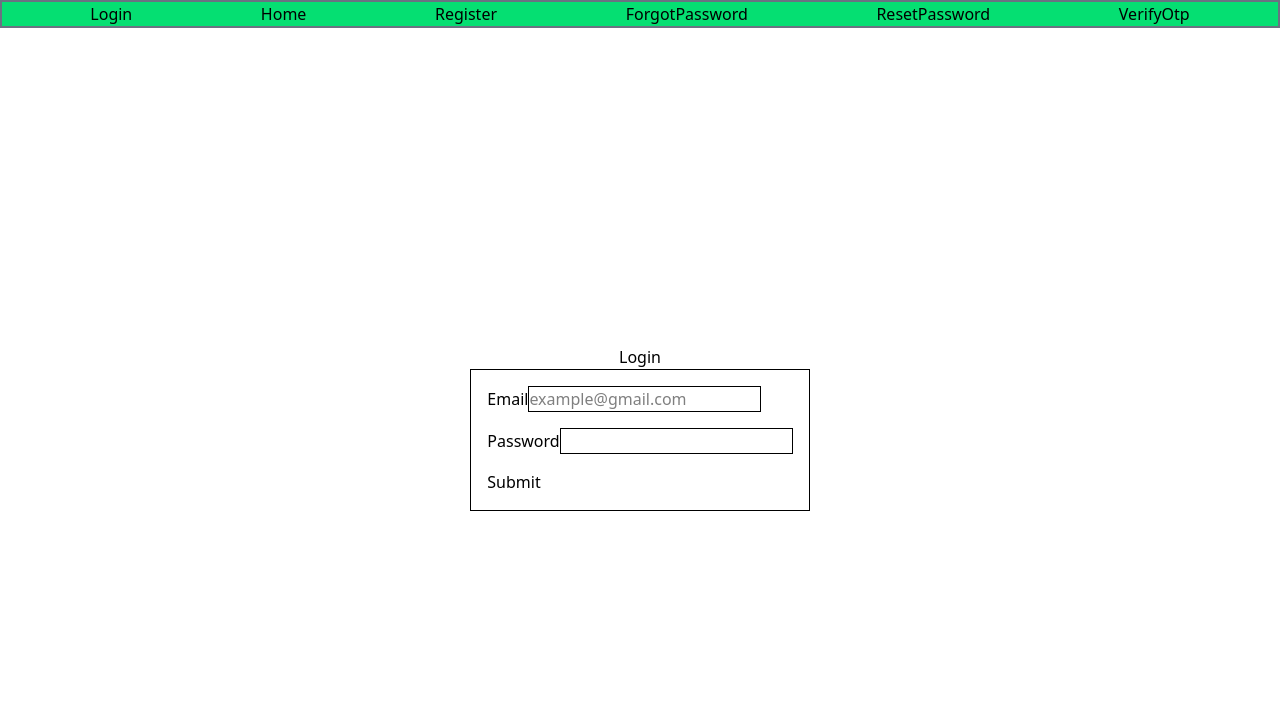
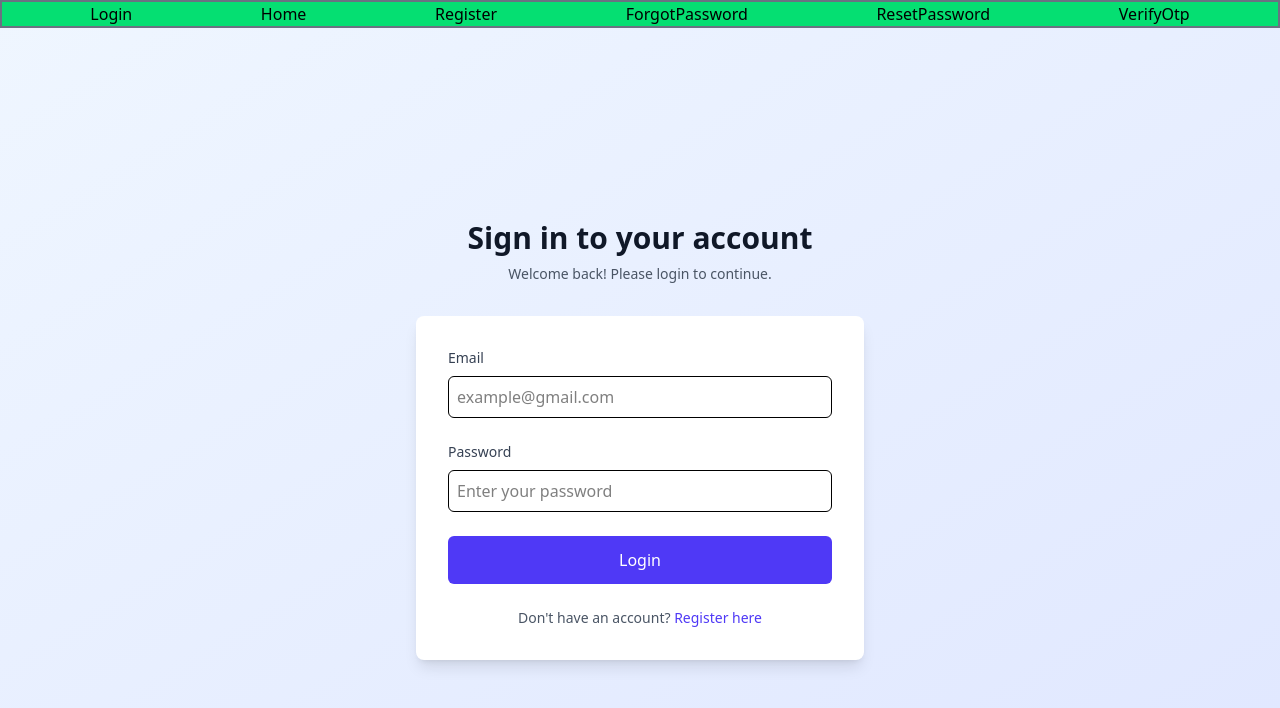
Before and after one commit to DeepSon1110/E-commerce, a React (Vite) app in the folder Frontend/: page /login in a window 1280 px wide. Shown: the top 708 px of the page. Built offline with nearby package versions, Linux system fonts and the light colour scheme.

Commit message:
feat: Refactor Login and Register pages to use TextField component for improved form handling

```diff
--- a/Frontend/src/components/TextField.jsx
+++ b/Frontend/src/components/TextField.jsx
@@ -10,10 +10,12 @@ const TextField = ({
   type = "text",
 }) => {
   return (
-    <div className="flex gap-3">
-      <label htmlFor={id}>{label}</label>
+    <div className="flex flex-col gap-1 w-full">
+      <label htmlFor={id} className="text-sm font-medium text-gray-700 mb-1">
+        {label}
+      </label>
       <input
-        className='"border border-gray-600 rounded p-2'
+        className="border border-gray-300 rounded-md p-2 focus:outline-none focus:ring-2 focus:ring-indigo-400 transition w-full"
         type={type}
         id={id}
         placeholder={placeholder}
--- a/Frontend/src/pages/Login.jsx
+++ b/Frontend/src/pages/Login.jsx
@@ -1,4 +1,5 @@
 import { useState } from "react";
+import TextField from "../components/TextField.jsx";
 
 const Login = () => {
   const [email, setEmail] = useState("");
@@ -16,7 +17,6 @@ const Login = () => {
       const data = await res.json();
       if (res.ok) {
         alert("Login successful!");
-        // Optionally redirect or set user state here
       } else {
         alert(data.message || "Login failed");
       }
@@ -26,44 +26,55 @@ const Login = () => {
   };
 
   return (
-    <>
-      <div className="h-screen flex flex-col items-center justify-center">
-        <div>Login</div>
-        <div>
-          <form
-            onSubmit={handleSubmit}
-            className="p-4 border flex flex-col gap-4 items-start"
-          >
-            {/* Email */}
-            <div>
-              <label htmlFor="email">Email</label>
-              <input
-                type="text"
+    <div className="min-h-screen flex items-center justify-center bg-gradient-to-br from-blue-50 to-indigo-100">
+      <div className="max-w-md w-full space-y-8">
+        <div className="text-center">
+          <h2 className="mt-6 text-3xl font-extrabold text-gray-900">
+            Sign in to your account
+          </h2>
+          <p className="mt-2 text-sm text-gray-600">
+            Welcome back! Please login to continue.
+          </p>
+        </div>
+        <div className="bg-white rounded-lg shadow-lg p-8">
+          <form onSubmit={handleSubmit} className="space-y-6">
+            <TextField
+              label="Email"
               id="email"
               placeholder="example@gmail.com"
               value={email}
               onChange={(e) => setEmail(e.target.value)}
+              type="email"
             />
-            </div>
-
-            {/* Password */}
-            <div>
-              <label htmlFor="password">Password</label>
-              <input
-                type="password"
+            <TextField
+              label="Password"
               id="password"
-                placeholder=""
+              placeholder="Enter your password"
               value={password}
               onChange={(e) => setPassword(e.target.value)}
+              type="password"
             />
+            <button
+              type="submit"
+              className="w-full py-3 px-4 rounded-md text-white bg-indigo-600 hover:bg-indigo-700 font-medium transition duration-200"
+            >
+              Login
+            </button>
+            <div className="text-center">
+              <p className="text-sm text-gray-600">
+                Don't have an account?{" "}
+                <a
+                  href="/register"
+                  className="font-medium text-indigo-600 hover:text-indigo-500 transition duration-200"
+                >
+                  Register here
+                </a>
+              </p>
             </div>
-
-            {/* Submit button */}
-            <button type="submit">Submit</button>
           </form>
         </div>
       </div>
-    </>
+    </div>
   );
 };
 
--- a/Frontend/src/pages/Register.jsx
+++ b/Frontend/src/pages/Register.jsx
@@ -2,12 +2,11 @@ import { useState } from "react";
 import TextField from "../components/TextField.jsx";
 
 const Register = () => {
+  const [userName, setUserName] = useState("");
   const [email, setEmail] = useState("");
+  const [phone, setPhone] = useState("");
   const [password, setPassword] = useState("");
   const [confirmPassword, setConfirmPassword] = useState("");
-  const [userName, setUserName] = useState("");
-  const [phone, setPhone] = useState("");
-
 
   const registerField = [
     {
@@ -54,7 +53,6 @@ const Register = () => {
 
   const handleSubmit = async (e) => {
     e.preventDefault();
-    console.log(FormData)
     try {
       const res = await fetch("http://localhost:4000/api/auth/register", {
         method: "POST",
@@ -64,7 +62,6 @@ const Register = () => {
       const data = await res.json();
       if (res.ok) {
         alert("Registration successful!");
-        // Optionally redirect to login page
       } else {
         alert(data.message || "Registration failed");
       }
@@ -74,7 +71,7 @@ const Register = () => {
   };
 
   return (
-    <div className="min-h-screen bg-gradient-to-br from-blue-50 to-indigo-100 flex items-center justify-center py-12 px-4 sm:px-6 lg:px-8">
+    <div className="min-h-screen flex items-center justify-center bg-gradient-to-br from-blue-50 to-indigo-100">
       <div className="max-w-md w-full space-y-8">
         {/* Header */}
         <div className="text-center">
@@ -102,16 +99,13 @@ const Register = () => {
                   type={field.type}
                 />
               ))}
-
             </div>
-
-
 
             {/* Submit Button */}
             <div>
               <button
                 type="submit"
-                className="group relative w-full flex justify-center py-3 px-4 border border-transparent text-sm font-medium rounded-md text-white bg-indigo-600 hover:bg-indigo-700 focus:outline-none focus:ring-2 focus:ring-offset-2 focus:ring-indigo-500 transition duration-200 ease-in-out"
+                className="w-full py-3 px-4 rounded-md text-white bg-indigo-600 hover:bg-indigo-700 font-medium transition duration-200"
               >
                 Create Account
               </button>
```
Lines whose indentation alone changed are shown as unchanged.
